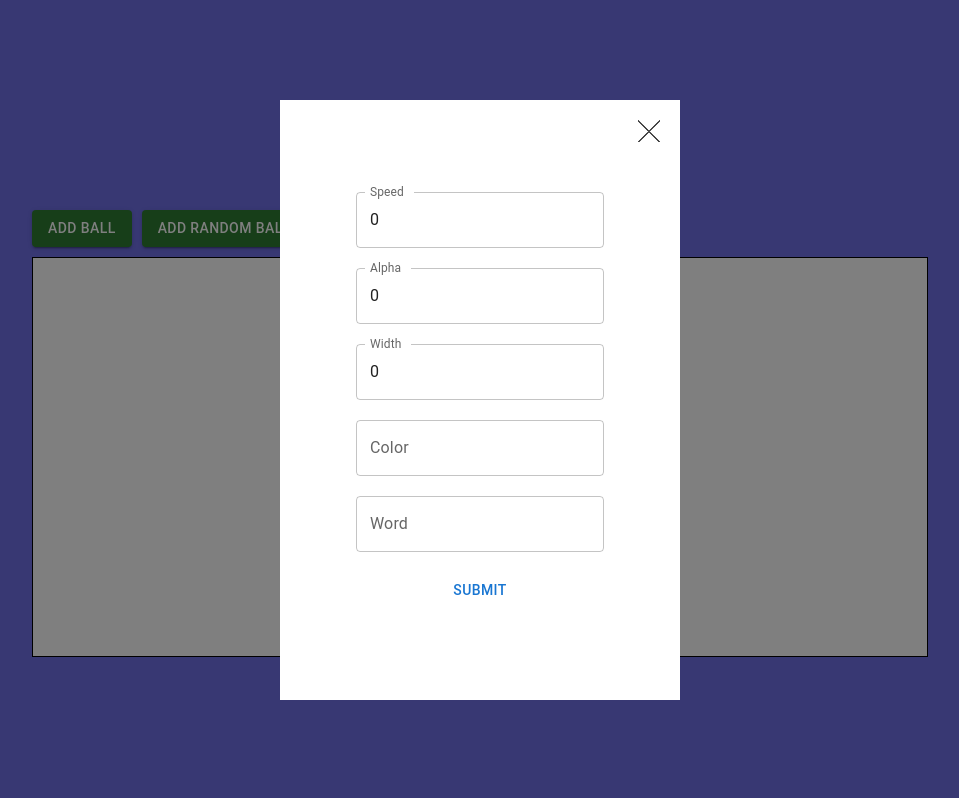
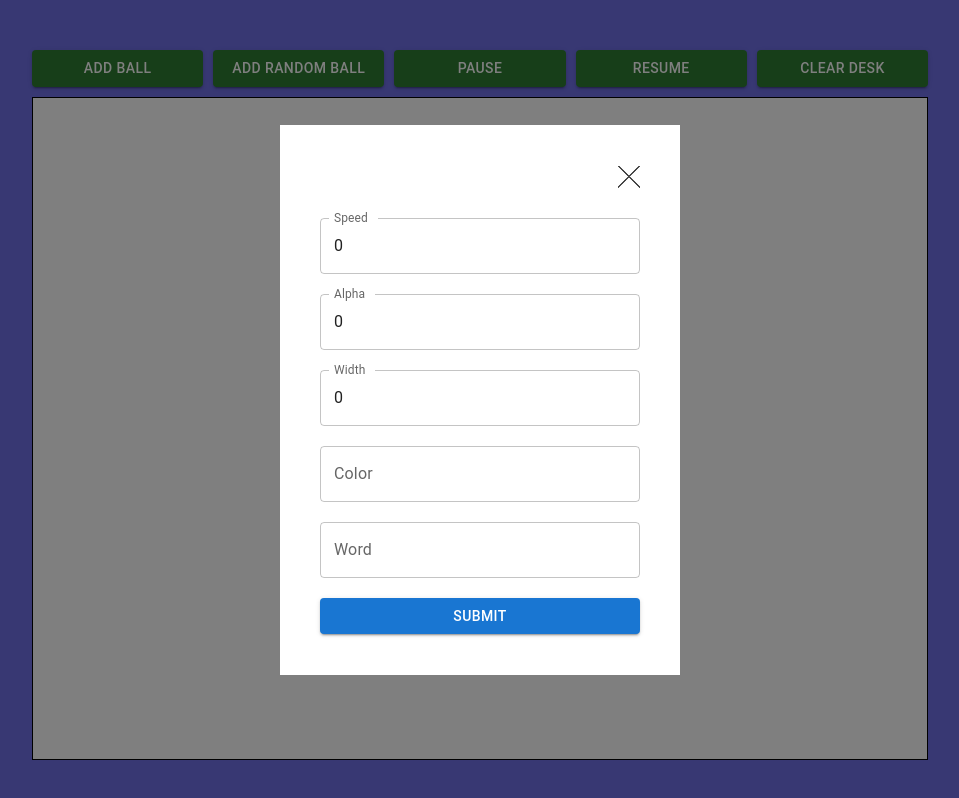
Before and after one commit to Baymurat/bouncing-balls, a React app: page / in a window 1280 px wide. Both pictures are taken after a click on the button "ADD BALL". Shown: the whole page, without its empty margins (160-1119 px from the left). Built offline with nearby package versions, Linux system fonts and the light colour scheme.

Commit message:
style: update add modal

```diff
--- a/src/components/add-ball-modal/index.tsx
+++ b/src/components/add-ball-modal/index.tsx
@@ -62,38 +62,38 @@ const AddBallModal = () => {
             name="speed"
             control={control}
             rules={{ required: true }}
-            render={({ field }) => <TextField label='Speed' {...field} />
+            render={({ field }) => <TextField autoComplete="off" fullWidth label='Speed' {...field} />
             }
           />
           <Controller
             name="alpha"
             control={control}
             rules={{ required: true }}
-            render={({ field }) => <TextField label="Alpha" {...field} />
+            render={({ field }) => <TextField autoComplete="off" fullWidth label="Alpha" {...field} />
             }
           />
           <Controller
             name="width"
             control={control}
             rules={{ required: true }}
-            render={({ field }) => <TextField label="Width" {...field} />
+            render={({ field }) => <TextField autoComplete="off" fullWidth label="Width" {...field} />
             }
           />
           <Controller
             name="color"
             control={control}
             rules={{ required: true }}
-            render={({ field }) => <TextField label="Color" {...field} />
+            render={({ field }) => <TextField autoComplete="off" fullWidth label="Color" {...field} />
             }
           />
           <Controller
             name="word"
             control={control}
             rules={{ required: true }}
-            render={({ field }) => <TextField label="Word" {...field} />
+            render={({ field }) => <TextField autoComplete="off" fullWidth label="Word" {...field} />
             }
           />
-          <Button type="submit">Submit</Button>
+          <Button fullWidth variant="contained" type="submit">Submit</Button>
         </form>
       </Modal>
     </div>
--- a/src/components/add-ball-modal/styles.module.scss
+++ b/src/components/add-ball-modal/styles.module.scss
@@ -12,10 +12,10 @@
     justify-content: center;
     flex-direction: column;
     gap: 20px;
-    padding: 20px;
+    padding: 20px 40px;
     background: #fff;
     width: 400px;
-    height: 600px;
+    height: 550px;
 
     @mixin quarter($deg) {
       width: 11px;
@@ -74,6 +74,9 @@
 }
 
 .buttonPosition {
-  right: 20px;
-  top: 20px;
+  position: relative !important;
+  right: 0px;
+  top: 0px;
+  align-self: flex-end;
+  margin-bottom: 10px;
 }
--- a/src/components/balls-container/MenuBar.tsx
+++ b/src/components/balls-container/MenuBar.tsx
@@ -35,7 +35,6 @@ const Menubar = () => {
         onClick={() => {
           context.threads.forEach((thread) => thread.stop());
         }}
-        type="button"
       >
         Pause
       </Button>
@@ -45,7 +44,6 @@ const Menubar = () => {
         onClick={() => {
           context.threads.forEach((thread) => thread.start());
         }}
-        type="button"
       >
         Resume
       </Button>
@@ -56,7 +54,6 @@ const Menubar = () => {
           context.threads.forEach((thread) => thread.stop());
           context.clearDesk();
         }}
-        type="button"
       >
         Clear desk
       </Button>
--- a/src/components/balls-container/styles.module.scss
+++ b/src/components/balls-container/styles.module.scss
@@ -1,6 +1,8 @@
 .container {
+  display: flex;
+  flex-direction: column;
   width: 70%;
-  height: 50%;
+  height: 90%;
 }
 
 .ballsContainer {
@@ -15,6 +17,11 @@
   display: flex;
   gap: 10px;
   padding: 10px 0;
+  justify-content: space-between;
+
+  button {
+    flex: 1;
+  }
 }
 
 @media screen and (max-width: 600px)  {
```
